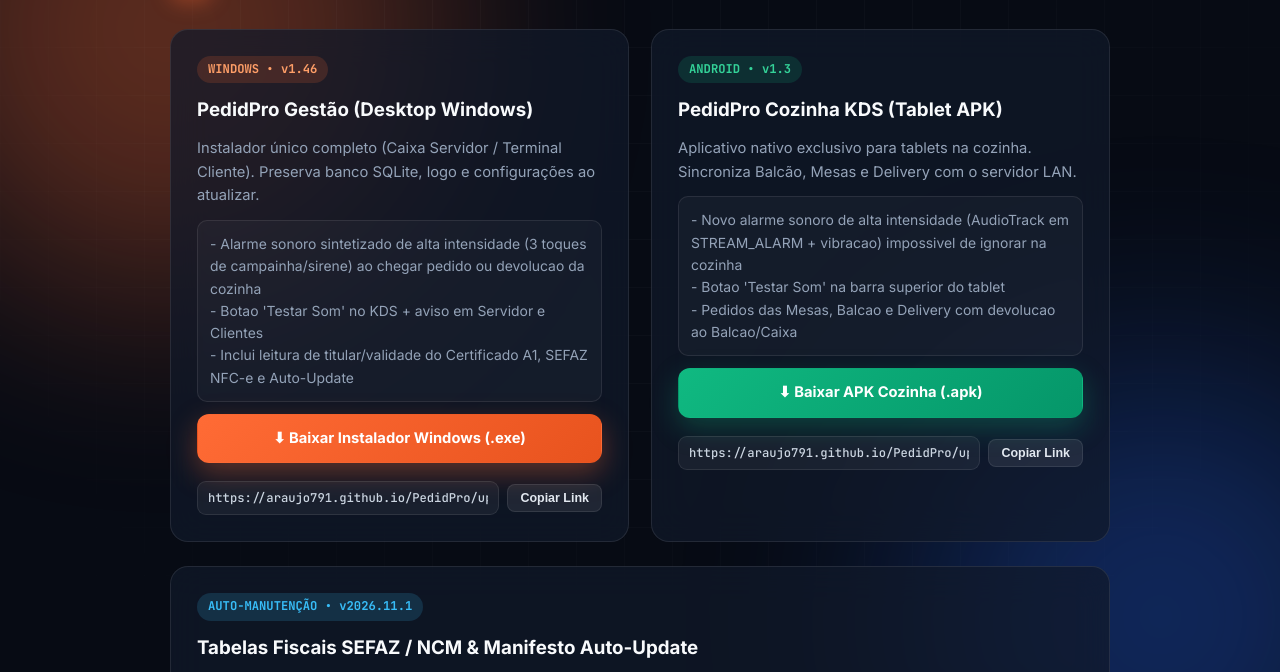
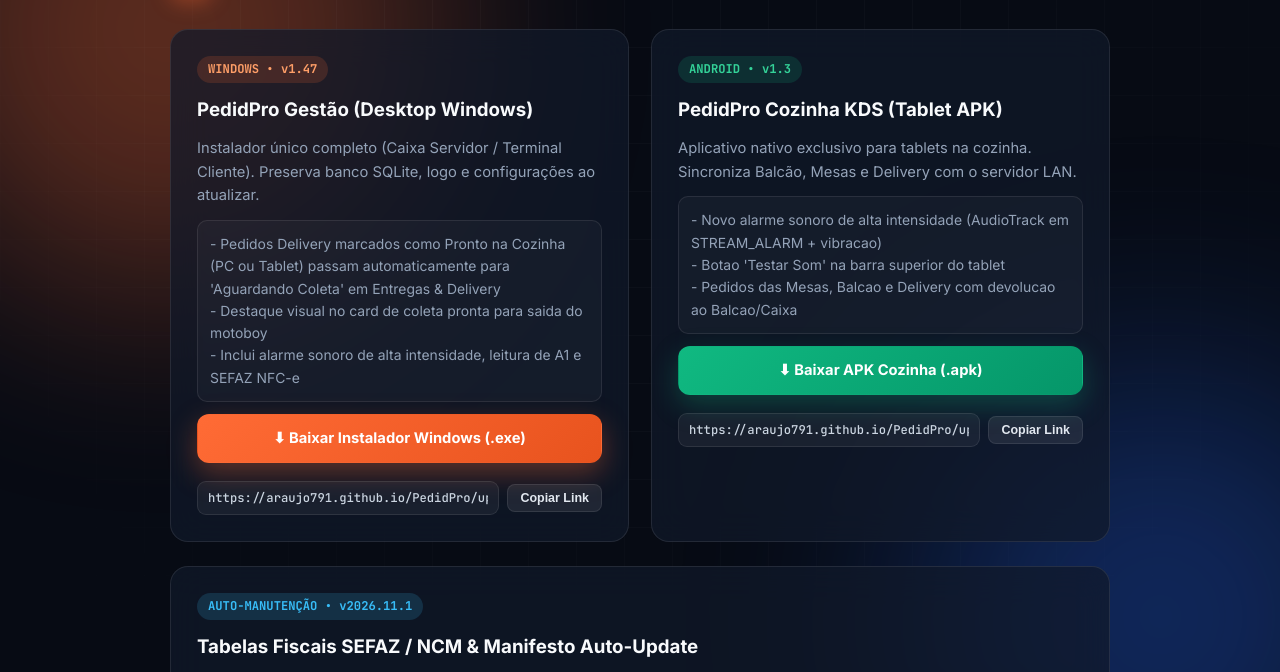
Before and after one commit to araujo791/PedidPro, a plain HTML site: page implantacao.html in a window 1280 px wide. Shown: the part 97-769 px from the top of the page. Drawn offline with Linux system fonts and the light colour scheme.

Commit message:
chore: update /updates/ to Windows v1.47

```diff
--- a/implantacao.html
+++ b/implantacao.html
@@ -54,11 +54,11 @@
 
     <div class="imp-grid">
       <div class="imp-card">
-        <span class="imp-tag" id="impWinVer">WINDOWS • v1.46</span>
+        <span class="imp-tag" id="impWinVer">WINDOWS • v1.47</span>
         <h3>PedidPro Gestão (Desktop Windows)</h3>
         <p style="color:var(--text-muted);font-size:0.92rem">Instalador único completo (Caixa Servidor / Terminal Cliente). Preserva banco SQLite, logo e configurações ao atualizar.</p>
         <div class="imp-notes" id="impWinNotes">Carregando notas da versão...</div>
-        <a id="impWinBtn" href="updates/Setup_PedidPro_Gestao_v1.46.exe" class="btn btn-primary btn-block" download>
+        <a id="impWinBtn" href="updates/Setup_PedidPro_Gestao_v1.47.exe" class="btn btn-primary btn-block" download>
           ⬇ Baixar Instalador Windows (.exe)
         </a>
         <div class="imp-url-row">
@@ -104,7 +104,7 @@
   <script>
     (function () {
       const base = window.location.href.replace(/\/[^\/]*$/, '');
-      document.getElementById('impWinUrl').value = base + '/updates/Setup_PedidPro_Gestao_v1.46.exe';
+      document.getElementById('impWinUrl').value = base + '/updates/Setup_PedidPro_Gestao_v1.47.exe';
       document.getElementById('impApkUrl').value = base + '/updates/PedidPro_Cozinha_v1.3.apk';
       document.getElementById('impManifestUrl').value = base + '/updates/manifest.json';
       document.getElementById('impFiscalUrl').value = base + '/updates/fiscal_tables.json';
```
Also changed, not shown: updates/manifest.json, 2 other files.
